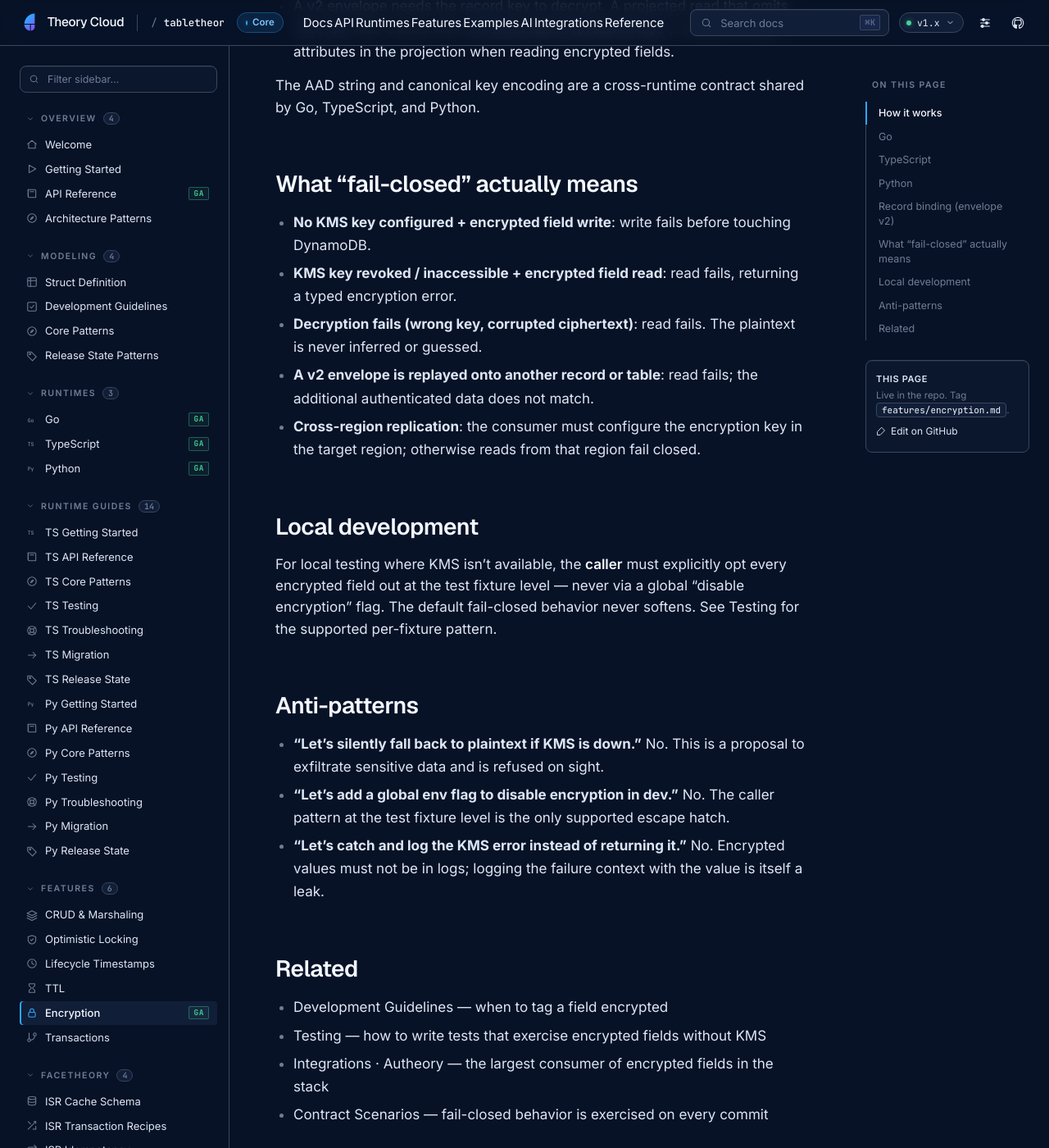
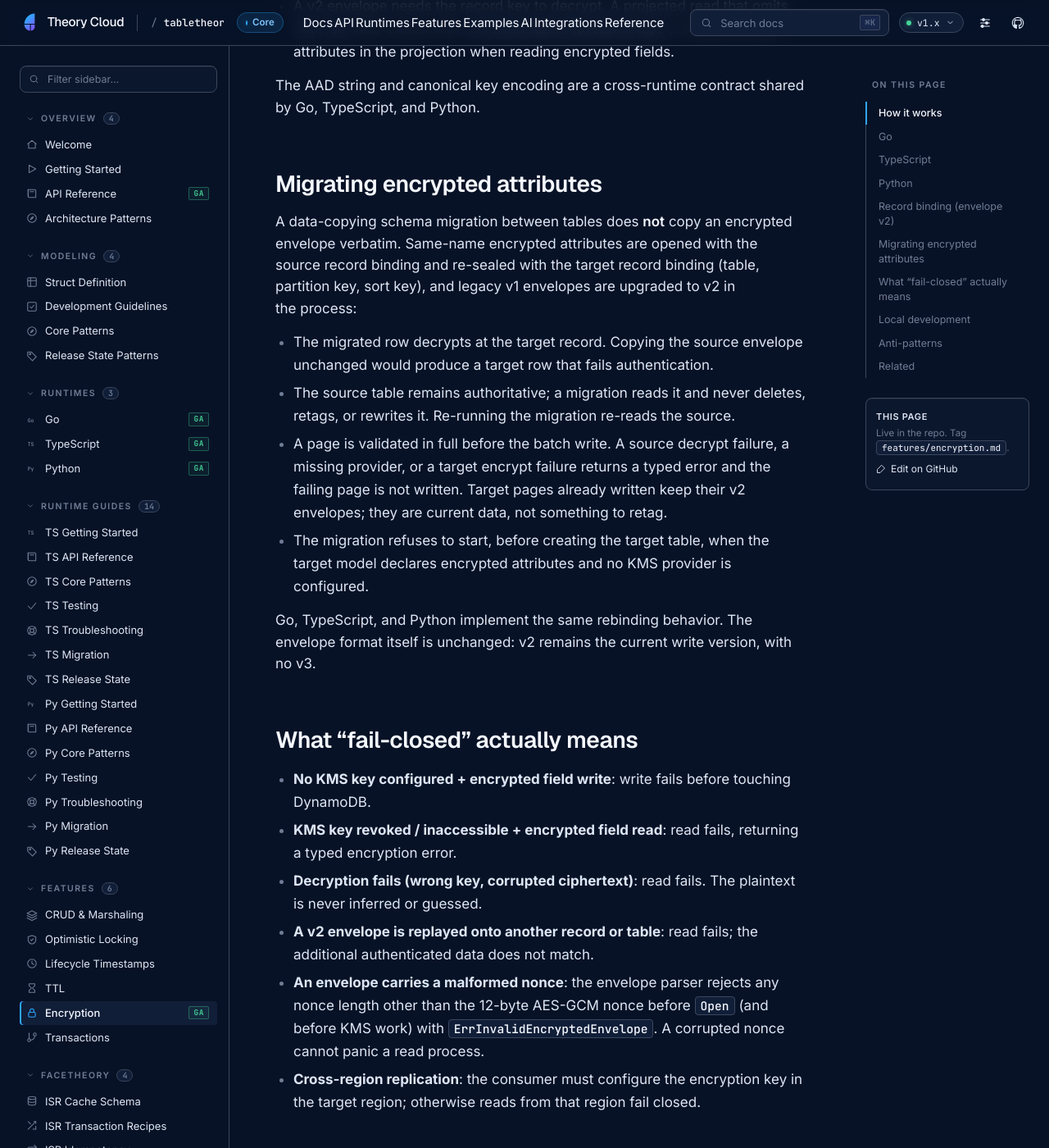
Before and after one commit to theory-cloud/TableTheory, a Jekyll site: the page built from docs/features/encryption.md, in a window 1280 px wide and 1400 px high, scrolled down 2846 px. Shown: the whole window at 82% size. Built offline with Jekyll 4.4.1, drawn with Linux system fonts in a browser that asks for light colours.

Commit message:
docs: document encryption migration and DMS parse mode
Record nonce rejection and no-partial-page migration rebinding, list the new
contract scenarios, and document json_string_mode preservation in DMS codegen
and direct/generated TypeScript schemas. Regenerate the API reference.

Refs Factory docs/058 TableTheory-sec-20261030-m2.

```diff
--- a/docs/features/encryption.md
+++ b/docs/features/encryption.md
@@ -99,12 +99,34 @@ theorydb:encrypted:v2|attr=<len>:<attribute>|table=<len>:<table>|pk=<len>:<key>|
 The AAD string and canonical key encoding are a cross-runtime contract shared
 by Go, TypeScript, and Python.
 
+## Migrating encrypted attributes
+
+A data-copying schema migration between tables does **not** copy an encrypted
+envelope verbatim. Same-name encrypted attributes are opened with the source
+record binding and re-sealed with the target record binding (table, partition
+key, sort key), and legacy v1 envelopes are upgraded to v2 in the process:
+
+- The migrated row decrypts at the target record. Copying the source envelope
+  unchanged would produce a target row that fails authentication.
+- The source table remains authoritative; a migration reads it and never
+  deletes, retags, or rewrites it. Re-running the migration re-reads the source.
+- A page is validated in full before the batch write. A source decrypt failure,
+  a missing provider, or a target encrypt failure returns a typed error and the
+  failing page is not written. Target pages already written keep their v2
+  envelopes; they are current data, not something to retag.
+- The migration refuses to start, before creating the target table, when the
+  target model declares encrypted attributes and no KMS provider is configured.
+
+Go, TypeScript, and Python implement the same rebinding behavior. The envelope
+format itself is unchanged: v2 remains the current write version, with no v3.
+
 ## What "fail-closed" actually means
 
 - **No KMS key configured + encrypted field write**: write fails before touching DynamoDB.
 - **KMS key revoked / inaccessible + encrypted field read**: read fails, returning a typed encryption error.
 - **Decryption fails (wrong key, corrupted ciphertext)**: read fails. The plaintext is never inferred or guessed.
 - **A v2 envelope is replayed onto another record or table**: read fails; the additional authenticated data does not match.
+- **An envelope carries a malformed nonce**: the envelope parser rejects any nonce length other than the 12-byte AES-GCM nonce before `Open` (and before KMS work) with `ErrInvalidEncryptedEnvelope`. A corrupted nonce cannot panic a read process.
 - **Cross-region replication**: the consumer must configure the encryption key in the target region; otherwise reads from that region fail closed.
 
 ## Local development
```
Also changed, not shown: docs/cli.md (+3 -1 lines), docs/reference/contract-scenarios.md (+3 -0 lines), docs/reference/dms-spec.md (+10 -0 lines), docs/runtimes/typescript/api-reference.md (+2 -0 lines), ts/docs/api-reference.md (+2 -0 lines).
